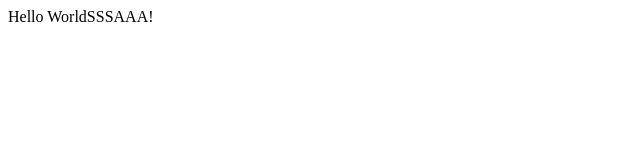
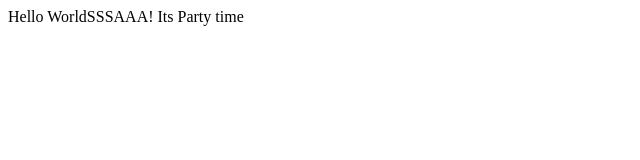
Before and after one commit to godoz2x/Htmlhello, a plain HTML site: page index.html in a window 1280 px wide. Shown: the whole page, without its empty margins (0-640 px from the left). Drawn offline with Linux system fonts and the light colour scheme.

Commit message:
Party added

```diff
--- a/index.html
+++ b/index.html
@@ -1,3 +1,4 @@
 <html>
 Hello WorldSSSAAA!
+Its Party time
 <html>
```
